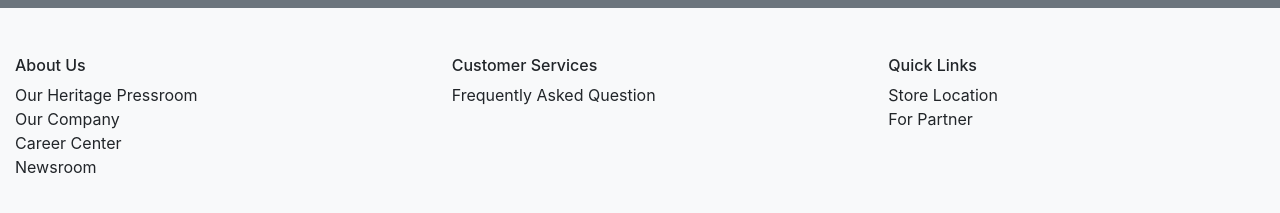
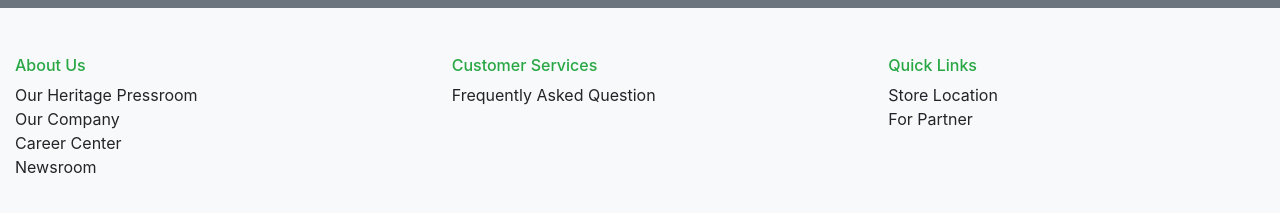
Before and after one commit to project-colab/project-colab-1, a plain HTML site: page coffee.html in a window 1280 px wide. Shown: the part 2809-3022 px from the top of the page. Drawn offline with nearby package versions, Linux system fonts and the light colour scheme.

```diff
--- a/coffee.html
+++ b/coffee.html
@@ -131,7 +131,7 @@
     </div>
     <hr>
 
-    <!--FOOTER-->
+    <!--FOOTER START HERE-->
     <div class="row">
         <div class="col-lg-12 bg-secondary pt-2 pb-2 font-weight-bolder text-center text-light">
             <h6>Facebook / Instagram / Twitter</h6>
@@ -146,7 +146,7 @@
                 <div class="col-lg-4 bg-light pt-3 pb-3">
                     <div class="col-lg-10 bg-light">
                         <p>
-                            <h6 class="text-left">About Us</h6>
+                            <h6 class="text-left text-success">About Us</h6>
                             <ul class="list-unstyled text-float-left">
                                 <li>Our Heritage Pressroom</li>
                                 <li>Our Company</li>
@@ -159,7 +159,7 @@
                 <div class="col-lg-4 bg-light pt-3 pb-3">
                     <div class="col-lg-10 bg-light">
                         <p>
-                            <h6 class="text-left">Customer Services</h6>
+                            <h6 class="text-left text-success">Customer Services</h6>
                             <ul class="list-unstyled text-float-left">
                                 <li>Frequently Asked Question</li>
                             </ul>
@@ -170,7 +170,7 @@
                 <div class="col-lg-4 bg-light pt-3 pb-3">
                     <div class="col-lg-10 bg-light">
                         <p>
-                            <h6 class="text-left">Quick Links</h6>
+                            <h6 class="text-left text-success">Quick Links</h6>
                             <ul class="list-unstyled text-float-left">
                                 <li>Store Location</li>
                                 <li>For Partner</li>
@@ -193,7 +193,7 @@
             </div>
         </div>
 
-        <!--SOC MED ROW2-->
+        <!--FOOTER SOC MED ROW2-->
         <div class="container-fluid">
             <div class="row">
                 <div class="col-lg-12 bg-secondary pt-2 pb-2 font-weight-bolder">
@@ -201,6 +201,7 @@
                 </div>
             </div>
         </div>
+        <!--FOOTER END HERE-->
 
 
         <!-- Optional JavaScript -->
```
Also changed, not shown: coffeehouse.html (+3 -2 lines).
